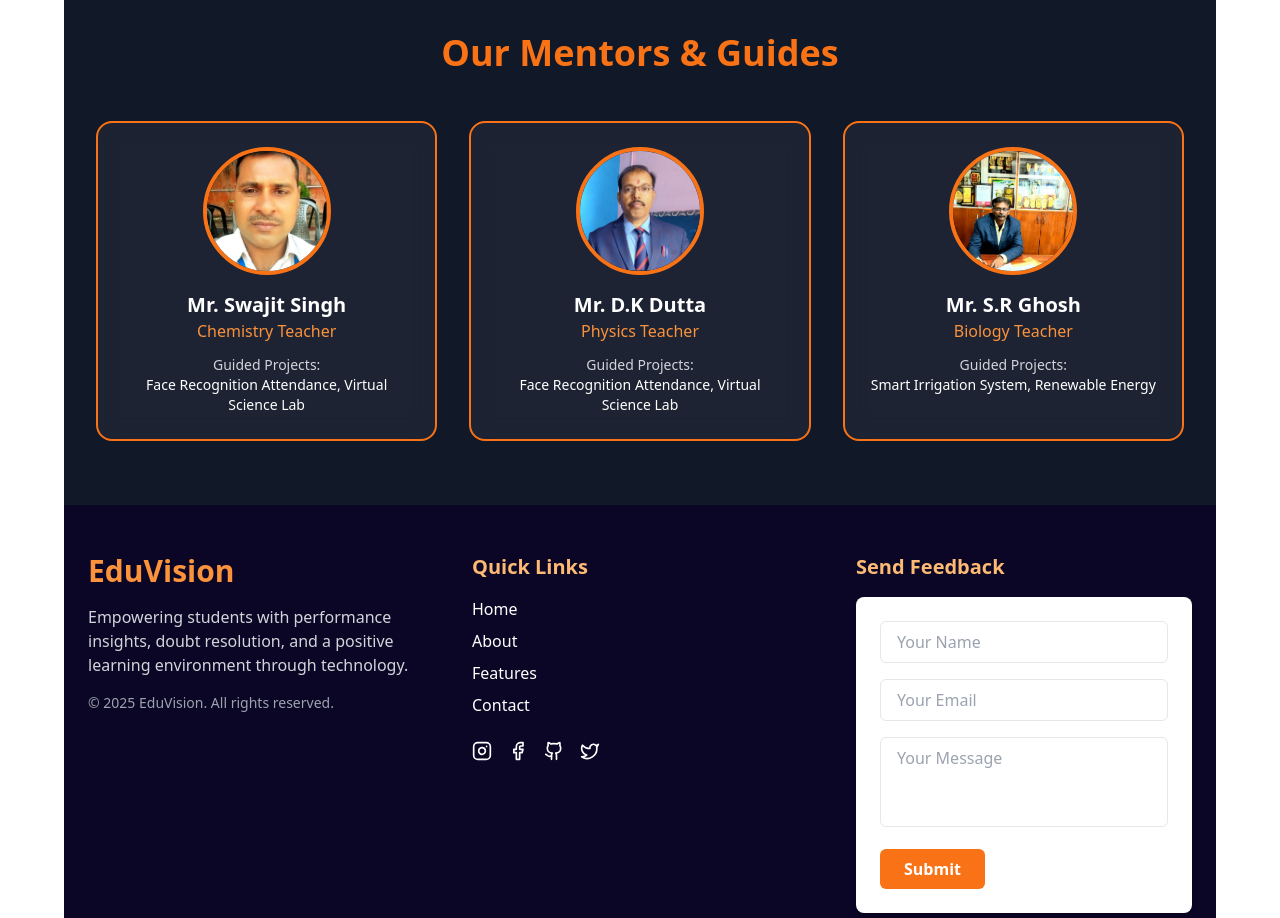
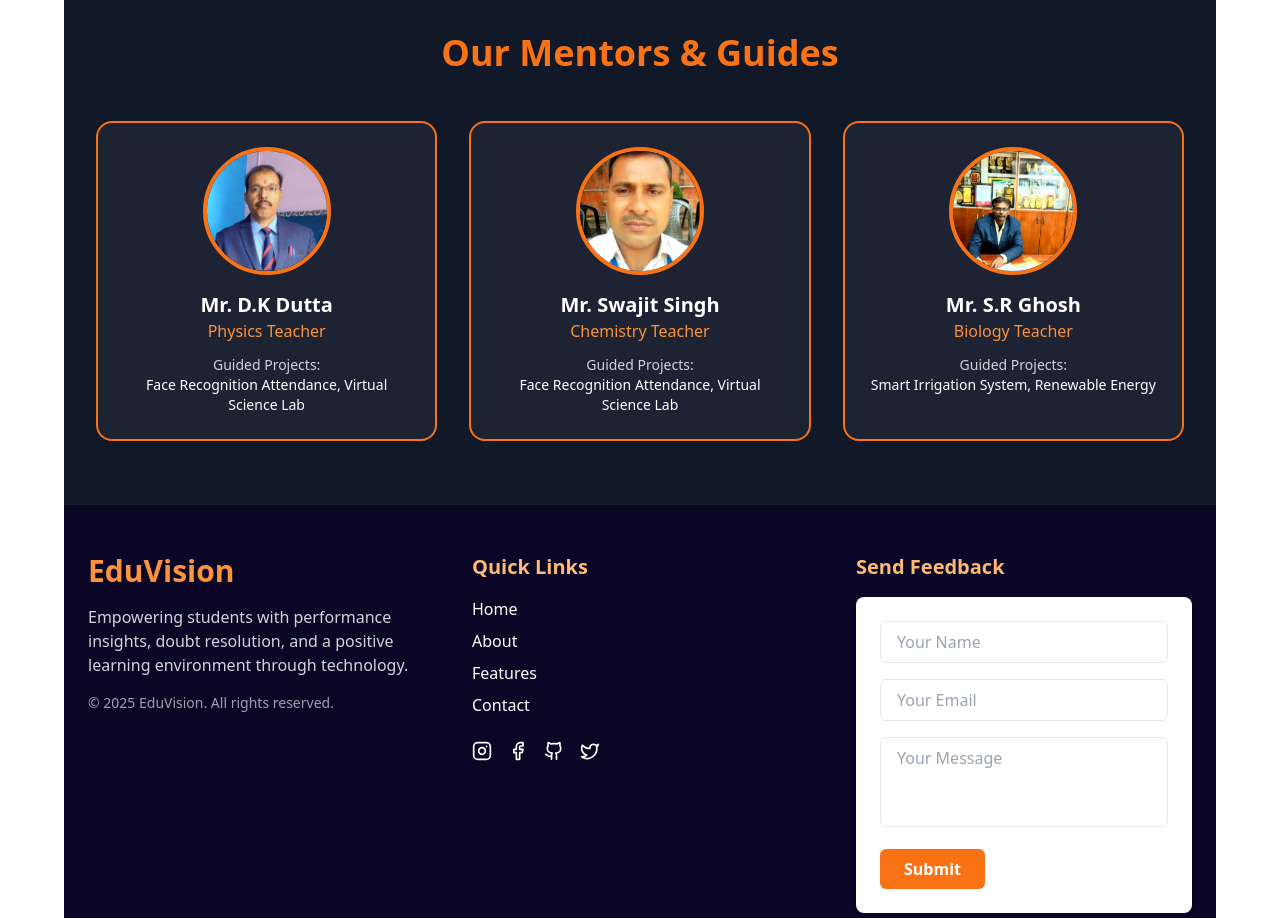
Before and after one commit to s0uravv/EduVerse, a React (Vite) app in the folder client/: page / in a window 1280 px wide. Shown: the part 2380-3298 px from the top of the page. Built offline with nearby package versions, Linux system fonts and the light colour scheme.

Commit message:
updated feature section

```diff
--- a/client/src/Components/HeroSection/Teacher.jsx
+++ b/client/src/Components/HeroSection/Teacher.jsx
@@ -3,17 +3,18 @@ import teacher2 from "../../assets/Dutta.jpg";
 import teacher3 from "../../assets/Ghosh.jpg";
 
 const teachers = [
+
+    {
+        name: "Mr. D.K Dutta",
+        subject: "Physics Teacher",
+        guided: "Face Recognition Attendance, Virtual Science Lab",
+        photo: teacher2
+    },
     {
         name: "Mr. Swajit Singh",
         subject: "Chemistry Teacher",
         guided: "Face Recognition Attendance, Virtual Science Lab",
         photo: teacher1
-    },
-    {
-        name: "Mr. D.K Dutta",
-        subject: "Physics Teacher",
-        guided: "Face Recognition Attendance, Virtual Science Lab",
-        photo: teacher2
     },
     {
         name: "Mr. S.R Ghosh",
```
